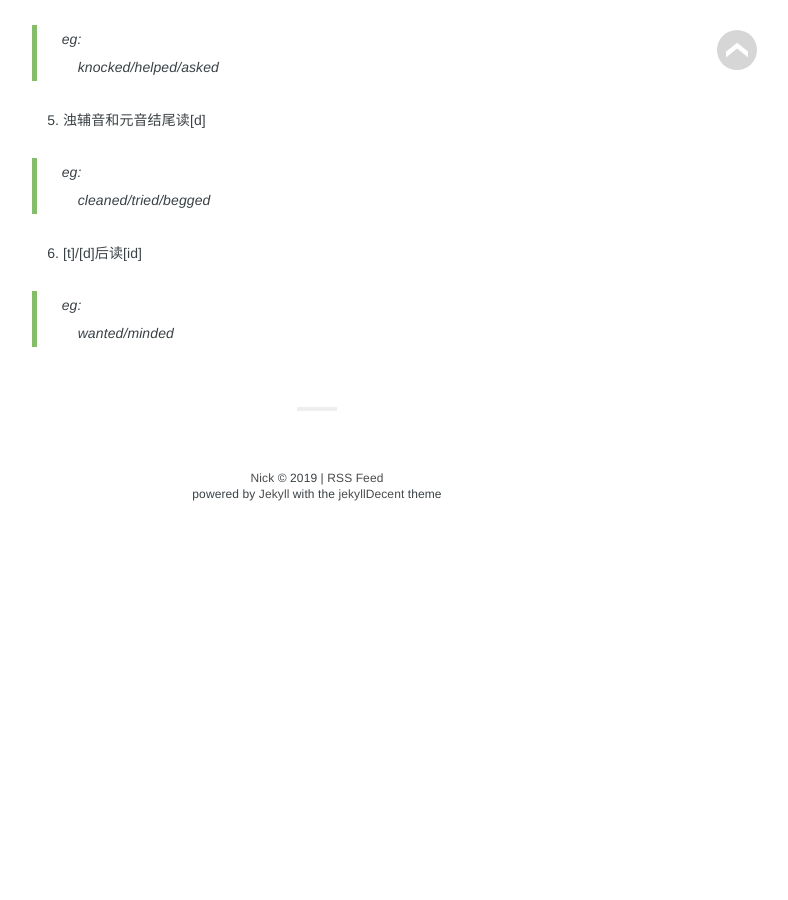
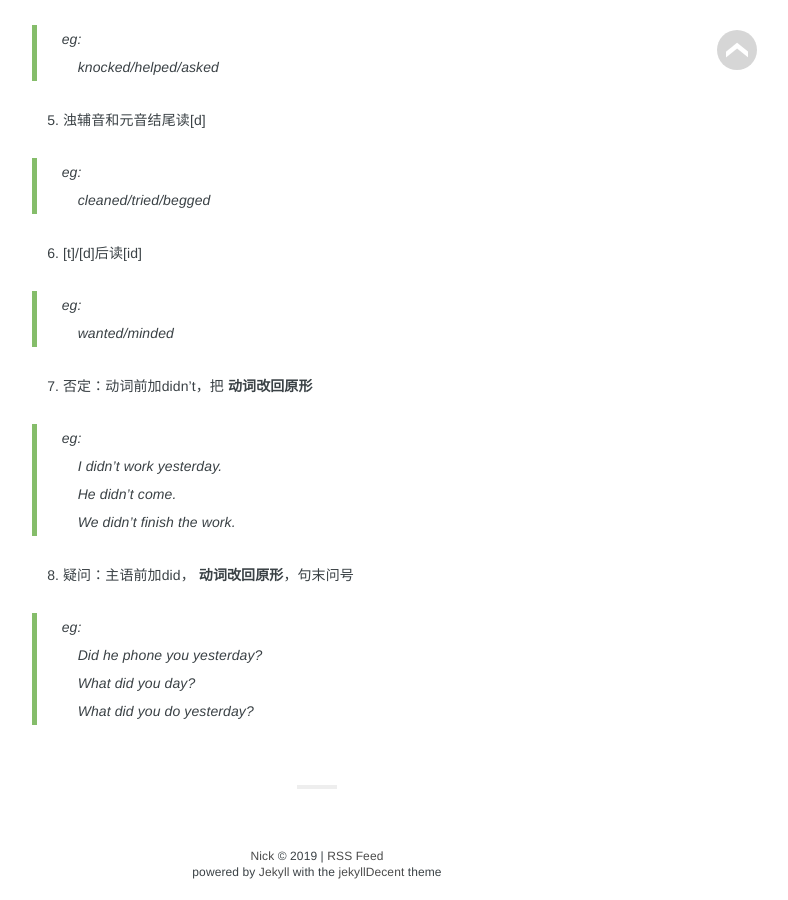
Before and after one commit to kuncle/kuncle.github.io, a Jekyll site: the page built from _posts/2019-04-28-New Concept English - Grammar 5.markdown, in a window 1280 px wide and 900 px high, scrolled down 2880 px. Shown: the whole window, without its empty margins (323-1111 px from the left). Built offline with Jekyll 4.4.1, drawn with Linux system fonts in a browser that asks for light colours; some web fonts are replaced; before the commit the page ends 3402 px from its top, so only the background shows below that.

Commit message:
grammar post

```diff
--- a/_posts/2019-04-28-New Concept English - Grammar 5.markdown
+++ b/_posts/2019-04-28-New Concept English - Grammar 5.markdown
@@ -77,3 +77,13 @@ tags: "New Concept English"
       3. [t]/[d]后读[id]
       > eg:
         &nbsp;&nbsp;&nbsp;&nbsp;wanted/minded
+    4. 否定：动词前加didn't，把 **动词改回原形**
+    > eg:
+      &nbsp;&nbsp;&nbsp;&nbsp;I didn't work yesterday.
+      &nbsp;&nbsp;&nbsp;&nbsp;He didn't come.
+      &nbsp;&nbsp;&nbsp;&nbsp;We didn't finish the work.
+    5. 疑问：主语前加did， **动词改回原形**，句末问号
+    > eg:
+      &nbsp;&nbsp;&nbsp;&nbsp;Did he phone you yesterday?
+      &nbsp;&nbsp;&nbsp;&nbsp;What did you day?
+      &nbsp;&nbsp;&nbsp;&nbsp;What did you do yesterday?
```
Also changed, not shown: _posts/2019-04-28-New Concept English - Grammar 6.markdown (added, +35 -0 lines), _posts/2019-04-28-New Concept English - Grammar 7.markdown (added, +31 -0 lines).
